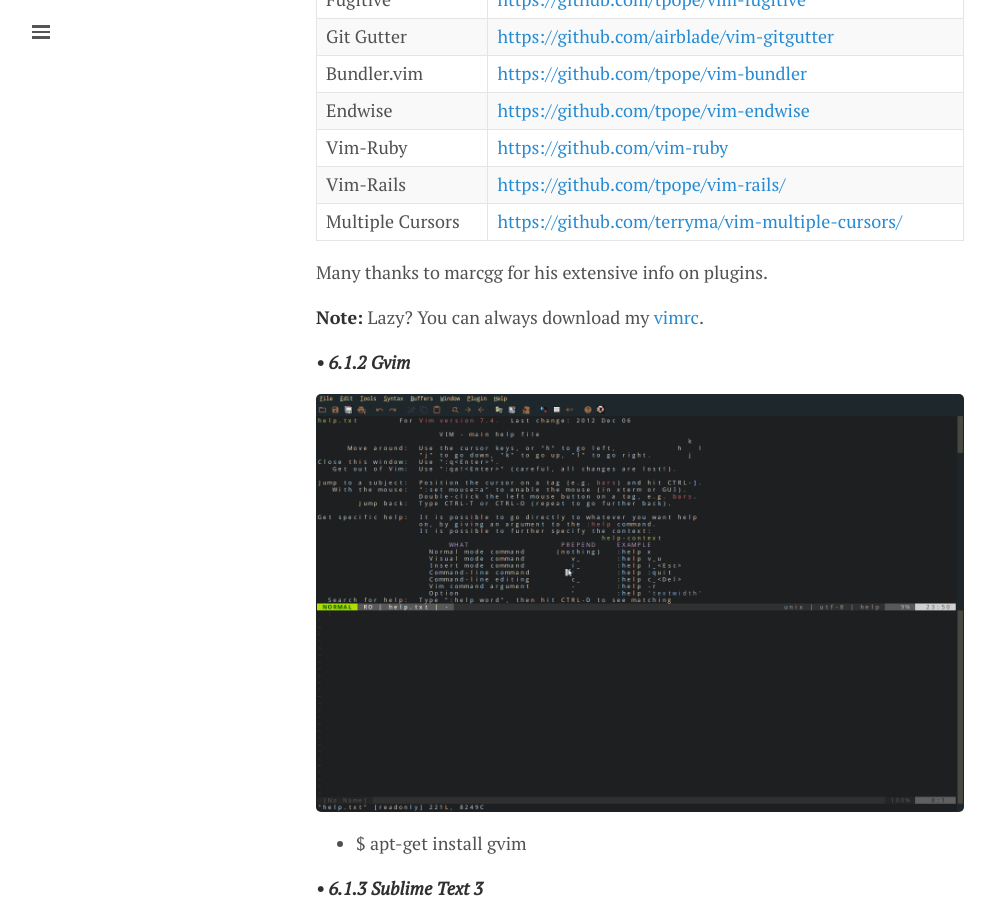
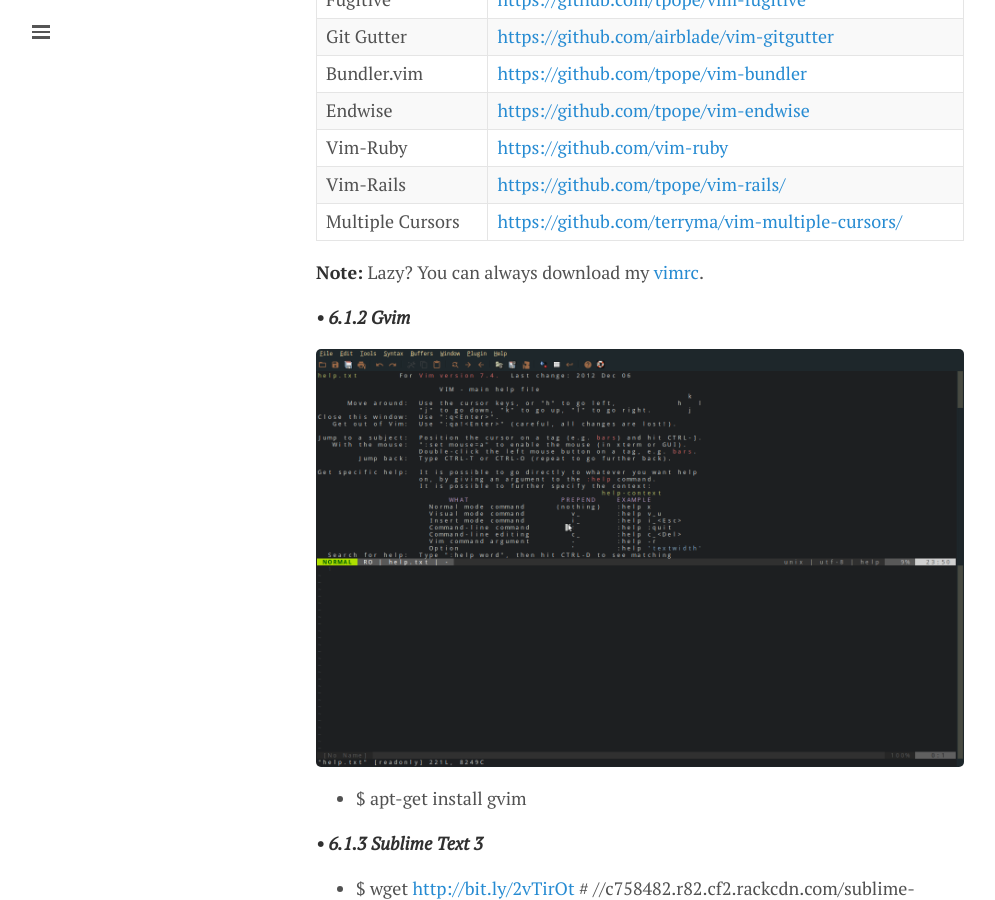
Before and after one commit to lgeurts/lgeurts.github.io, a Jekyll site: the page built from _posts/2017-07-11-bunsenlabs-linux-setup-notes-for dell-inspiron-6000.md, in a window 1280 px wide and 900 px high, scrolled down 8063 px. Shown: the whole window, without its empty margins (0-995 px from the left). Built offline with Jekyll 4.4.1, drawn with Linux system fonts in a browser that asks for light colours; nearby versions of some CDN libraries; comment, search, counter and statistics services are not loaded.

```diff
--- a/_posts/2017-07-11-bunsenlabs-linux-setup-notes-for dell-inspiron-6000.md
+++ b/_posts/2017-07-11-bunsenlabs-linux-setup-notes-for dell-inspiron-6000.md
@@ -247,8 +247,6 @@
 Vim-Rails     | [https://github.com/tpope/vim-rails/](https://github.com/tpope/vim-rails/)
 Multiple Cursors | [https://github.com/terryma/vim-multiple-cursors/](https://github.com/terryma/vim-multiple-cursors/)
 
-Many thanks to marcgg for his extensive info on plugins.
-
 **Note:** Lazy? You can always download my [vimrc](https://github.com/lgeurts/BunsenLabs-Setup/tree/master/.vim/).
 
 ***• 6.1.2 Gvim***
```
